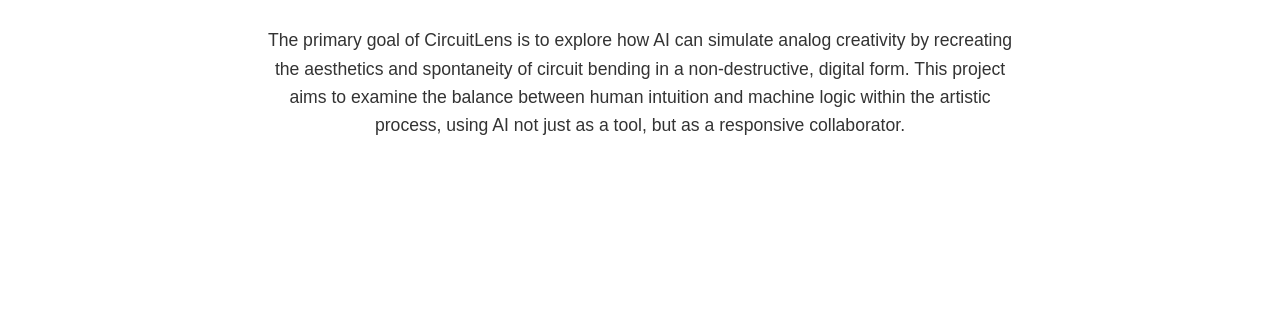
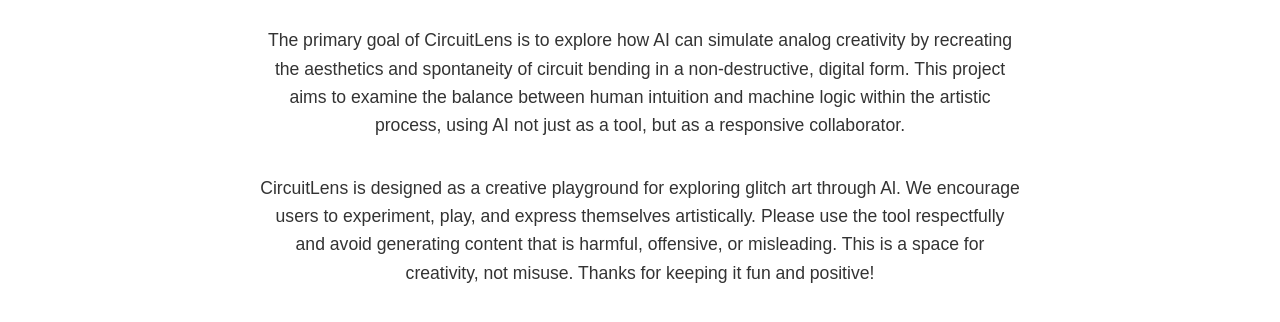
Before and after one commit to climbed/CircuitLens2, a website: page public/about.html in a window 1280 px wide. Shown: the part 186-508 px from the top of the page. Drawn offline with Linux system fonts and the light colour scheme.

Commit message:
Update about.html

```diff
--- a/public/about.html
+++ b/public/about.html
@@ -82,6 +82,9 @@
       using AI not just as a tool, but as a responsive collaborator.
     </p>
 
+<p> CircuitLens is designed as a creative playground for exploring glitch art through Al. We encourage users to experiment, play, and express themselves artistically. Please use the tool respectfully and avoid generating content that is harmful, offensive, or misleading. This is a space for creativity, not misuse. Thanks for keeping it fun and positive!
+</p>
+
   </div>
 </body>
 </html>
```
